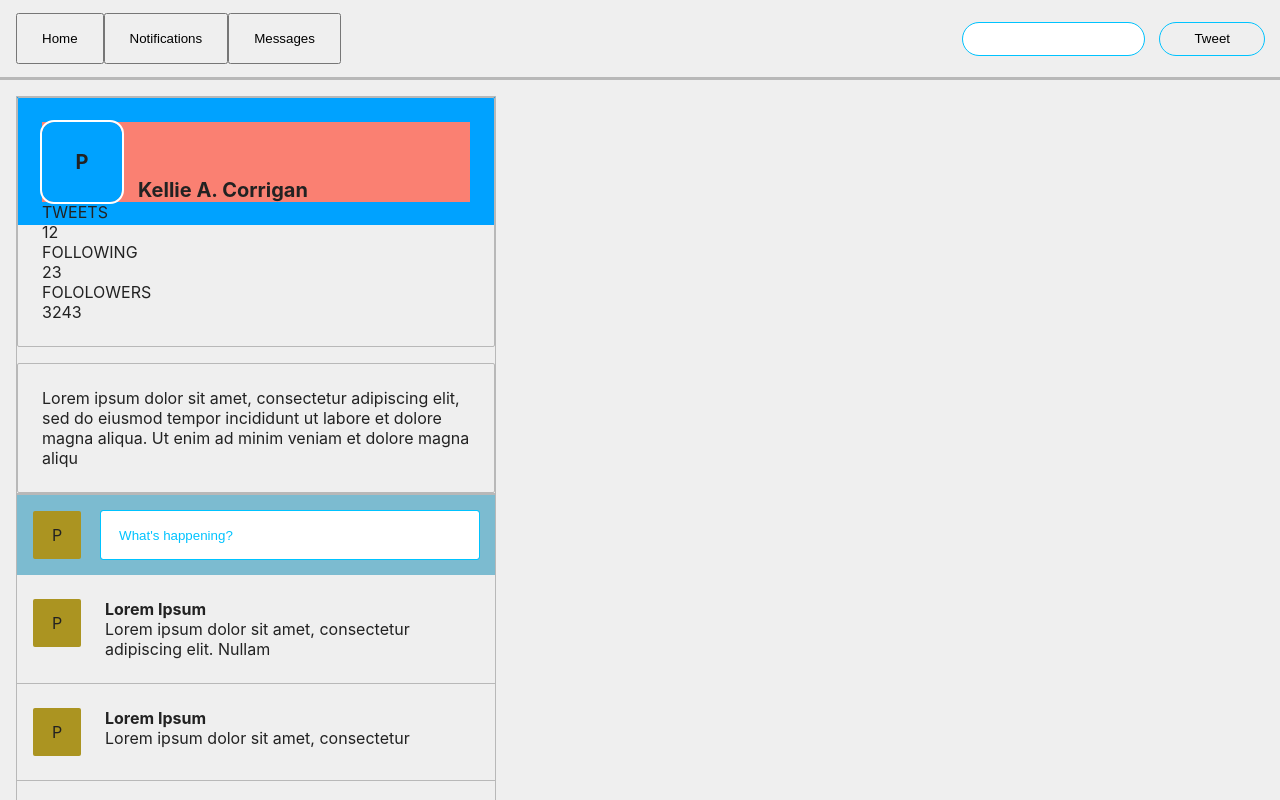
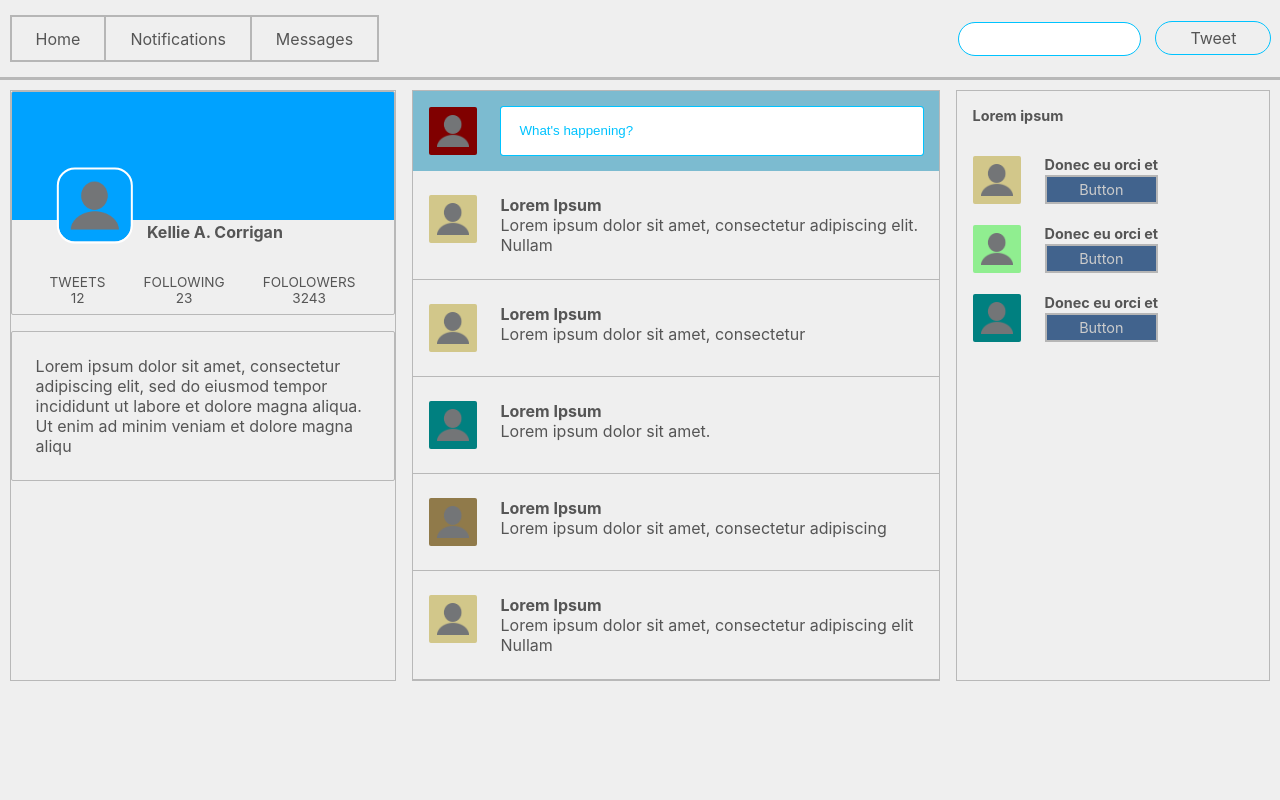
Before and after one commit to jenniferholcomb/social-media, a React (Create React App) app: page / in a window 1280 px wide. Shown: the top 800 px of the page. Built offline with nearby package versions, Linux system fonts and the light colour scheme.

Commit message:
Friends component with background color
Co-authored-by: Mike Donovan <mike@mikedonovan.dev>

```diff
--- a/src/components/App.js
+++ b/src/components/App.js
@@ -2,6 +2,7 @@ import React from "react";
 import Header from './Header';
 import ProfileHeader from "./ProfileHeader";
 import Feed from './Feed';
+import Friends from './Friends';
 
 const profile = { name: "Kellie A. Corrigan" };
 
@@ -13,6 +14,7 @@ function App() {
       <main>
         <ProfileHeader name={profile.name} />
         <Feed />
+        <Friends />
       </main>
     </React.Fragment>
 
--- a/src/components/Feed.js
+++ b/src/components/Feed.js
@@ -3,11 +3,11 @@ import FeedListItem from "./FeedListItem";
 import ProfileIcon from "./ProfileIcon";
 
 const tweets = [
-  { name: "Lorem Ipsum", body: "Lorem ipsum dolor sit amet, consectetur adipiscing elit. Nullam"},
-  { name: "Lorem Ipsum", body: "Lorem ipsum dolor sit amet, consectetur"},
-  { name: "Lorem Ipsum", body: "Lorem ipsum dolor sit amet."},
-  { name: "Lorem Ipsum", body: "Lorem ipsum dolor sit amet, consectetur adipiscing"},
-  { name: "Lorem Ipsum", body: "Lorem ipsum dolor sit amet, consectetur adipiscing elit Nullam"},
+  { name: "Lorem Ipsum", body: "Lorem ipsum dolor sit amet, consectetur adipiscing elit. Nullam", backgroundColor: "#d2c78a"},
+  { name: "Lorem Ipsum", body: "Lorem ipsum dolor sit amet, consectetur", backgroundColor: "#d2c78a"},
+  { name: "Lorem Ipsum", body: "Lorem ipsum dolor sit amet.", backgroundColor: "teal"},
+  { name: "Lorem Ipsum", body: "Lorem ipsum dolor sit amet, consectetur adipiscing", backgroundColor: "#907a4a"},
+  { name: "Lorem Ipsum", body: "Lorem ipsum dolor sit amet, consectetur adipiscing elit Nullam", backgroundColor: "#d2c78a"},
 ];
 
 
@@ -16,13 +16,14 @@ function Feed() {
     <React.Fragment>
       <div className="Feed">
         <div className="feed-header">
-          <ProfileIcon />
+          <ProfileIcon backgroundColor="maroon"/>
           <input type="text" className="feed-input" placeholder="What's happening?" />
         </div>
         {tweets.map((tweet, index) =>
           <FeedListItem
             name={tweet.name}
             body={tweet.body}
+            backgroundColor={tweet.backgroundColor}
             key={index}
           />
         )}
--- a/src/components/FeedListItem.js
+++ b/src/components/FeedListItem.js
@@ -7,7 +7,7 @@ function FeedListItem(props) {
   return (
     <React.Fragment>
       <div className="FeedListItem">
-        <ProfileIcon />
+        <ProfileIcon backgroundColor={props.backgroundColor}/>
         <div className="tweet-contents">
           <div className="tweet-name">{props.name}</div>
           <div className="tweet-body">{props.body}</div>
--- a/src/components/Friends.js
+++ b/src/components/Friends.js
@@ -0,0 +1,30 @@
+import React from "react";
+import FriendsListItem from "./FriendsListItem";
+
+const friends = [
+  { name: "Donec eu orci et", backgroundColor: "#d2c78a"},
+  { name: "Donec eu orci et", backgroundColor: "lightgreen"},
+  { name: "Donec eu orci et", backgroundColor: "teal"}
+];
+
+function Friends() {
+  return (
+    <React.Fragment>
+      <div className="Friends">
+        <div className="friends-header">
+          Lorem ipsum
+        </div>
+        {friends.map((friend, index) =>
+          <FriendsListItem
+            name={friend.name}
+            backgroundColor={friend.backgroundColor}
+            key={index}
+          />
+        )}
+
+      </div>
+    </React.Fragment>
+  );
+}
+
+export default Friends;
--- a/src/components/FriendsListItem.js
+++ b/src/components/FriendsListItem.js
@@ -0,0 +1,25 @@
+import React from "react";
+import ProfileIcon from './ProfileIcon';
+import PropTypes from 'prop-types';
+import Button from "./Button";
+
+
+function FriendsListItem(props) {
+  return (
+    <React.Fragment>
+      <div className="FriendsListItem">
+        <ProfileIcon backgroundColor={props.backgroundColor}/>
+        <div className="tweet-contents">
+          <div className="friend-name">{props.name}</div>
+          <Button label="Button" />
+        </div>
+      </div>
+    </React.Fragment>
+  );
+}
+
+FriendsListItem.propTypes = {
+  name: PropTypes.string
+};
+
+export default FriendsListItem;
--- a/src/components/ProfileHeader.js
+++ b/src/components/ProfileHeader.js
@@ -8,8 +8,8 @@ function ProfileHeader(props) {
         <div className="banner-area">
           <div className="banner-image"></div>
           <div className="name-icon-area">
-            <ProfileIcon />
-            <div>{props.name}</div>
+            <ProfileIcon color="salmon"/>
+            <div className="profile-header-name">{props.name}</div>
           </div>
 
           <div className="profile-stats-area">
--- a/src/components/ProfileIcon.js
+++ b/src/components/ProfileIcon.js
@@ -1,10 +1,11 @@
 import React from "react";
+import IconImg from "./../img/acct-icon.png";
 
-function ProfileIcon() {
+function ProfileIcon(props) {
   return (
     <React.Fragment>
-      <div className="ProfileIcon">
-       P
+      <div style={{backgroundColor: props.backgroundColor}} className="ProfileIcon">
+        <img src={IconImg} alt="Icon profile" />
       </div>
     </React.Fragment>
   );
--- a/src/index.css
+++ b/src/index.css
@@ -10,16 +10,21 @@ body {
   -webkit-font-smoothing: antialiased;
   -moz-osx-font-smoothing: grayscale;
   background-color: #efefef;
-  color: #222;
-  margin: 1rem;
+  color: #555;
+  margin: 0.6rem;
 }
 
 button {
-  padding: 1rem 1.5rem;
+  color: inherit;
+  font-family: inherit;
+  font-size: inherit;
+  padding: 0.7rem 1.5rem;
+  border-color: #b6b6b6;
+  border-style: solid;
 }
 
 input {
-  padding: 0.5rem;
+  padding: 0.35rem 0.5rem;
 }
 
 input, button.round-blue {
@@ -40,7 +45,11 @@ button.round-blue {
 }
 
 main {
+  gap: 1rem;
+  width: 100%;
+  display: grid;
   padding-top: 5rem;
+  grid-template-columns: 0.95fr 1.3fr 0.775fr;
 }
 
 .Header {
@@ -53,19 +62,23 @@ main {
   display: flex;
   align-items: center;
   display: flex;
-  padding: 0 1rem;
+  padding: 0 0.6rem;
   justify-content: space-between;
   border-bottom: 0.2rem solid rgb(184, 184, 184);
 }
 
-.Feed {
-  width: 30rem;
+.header-button-area > button:nth-of-type(2) {
+  border-left: 0;
+  border-right: 0;
+}
+
+.Feed, .Friends {
   display: flex;
   flex-direction: column;
   border: 0.1rem solid rgb(184, 184, 184);
 }
 
-.FeedListItem {
+.FeedListItem, .FriendsListItem {
   border-bottom: 0.1rem solid rgb(184, 184, 184);
   display: flex;
   gap: 1.5rem;
@@ -85,18 +98,35 @@ main {
   width: 3rem;
   min-width: 3rem;
   height: 3rem;
-  background-color: #ab9421;
   border-radius: 2px;
   display: flex;
   justify-content: center;
   align-items: center;
 }
 
-.feed-header {
+.ProfileHeader .ProfileIcon img {
+  width: 3rem;
+  min-width: 3rem;
+  height: 3rem;
+}
+
+.ProfileIcon img {
+  width: 2rem;
+  min-width: 2rem;
+  height: 2rem;
+  filter: brightness(90%);
+}
+
+.feed-header, .friends-header {
   display: flex;
   justify-content: space-between;
   padding: 1rem;
   background-color: rgb(124, 187, 208);
+}
+
+.friends-header {
+  background-color: transparent;
+  font-weight: bold;
 }
 
 .feed-input {
@@ -113,11 +143,33 @@ main {
 
 .ProfileHeader {
   position: relative;
-  width: 30rem;
   display: flex;
   flex-direction: column;
   border: 0.1rem solid rgb(184, 184, 184);
   gap: 1rem;
+  flex-grow: 1;
+}
+
+.banner-area {
+  position: relative;
+  min-height: 14rem;
+}
+
+.profile-stats-area {
+  font-size: 0.85rem;
+  position: absolute;
+  bottom: 0;
+  left: 0;
+  width: 100%;
+  display: flex;
+  justify-content: space-evenly;
+  margin-bottom: 0.5rem;
+}
+
+.profile-stat {
+  display: flex;
+  flex-direction: column;
+  align-items: center;
 }
 
 .banner-image {
@@ -137,19 +189,54 @@ main {
 }
 
 .name-icon-area {
+  position: absolute;
+  top: 52%;
+  left: 30%;
+  translate: -30% -52%;
   display: flex;
   gap: 1rem;
   align-items: flex-end;
   font-weight: bold;
-  font-size: 1.25rem;
-  background-color: salmon;
+  font-size: 1rem;
+}
+.profile-header-name {
+  width: max-content;
 }
 
 .name-icon-area .ProfileIcon {
-   width: 5rem;
-   min-width: 5rem;
-   height: 5rem;
-   border-radius: 0.75rem;
+   width: 4.5rem;
+   min-width: 4.5rem;
+   height: 4.5rem;
+   border-radius: 1rem;
    outline: 0.15rem solid white;
    background-color: rgb(0, 162, 255);
 }
+
+.Friends {
+  font-size: 0.9rem;
+  gap: 0.75rem;
+}
+
+.Friends button {
+  padding: 0.25rem 1.25rem;
+  background-color: rgb(65, 99, 141);
+  color: #ccc;
+}
+
+.FriendsListItem {
+  border-color: transparent;
+  padding: 0.25rem 1rem;
+  /* padding: 0; */
+}
+
+.Friends .tweet-contents {
+  font-weight: bold;
+  display: flex;
+  flex-direction: column;
+  justify-content: space-between;
+}
+
+.Friends .ProfileIcon {
+  /* margin: 0.5rem;
+  margin-left: 1rem; */
+}
```
Also changed, not shown: src/img/acct-icon.png (added).
